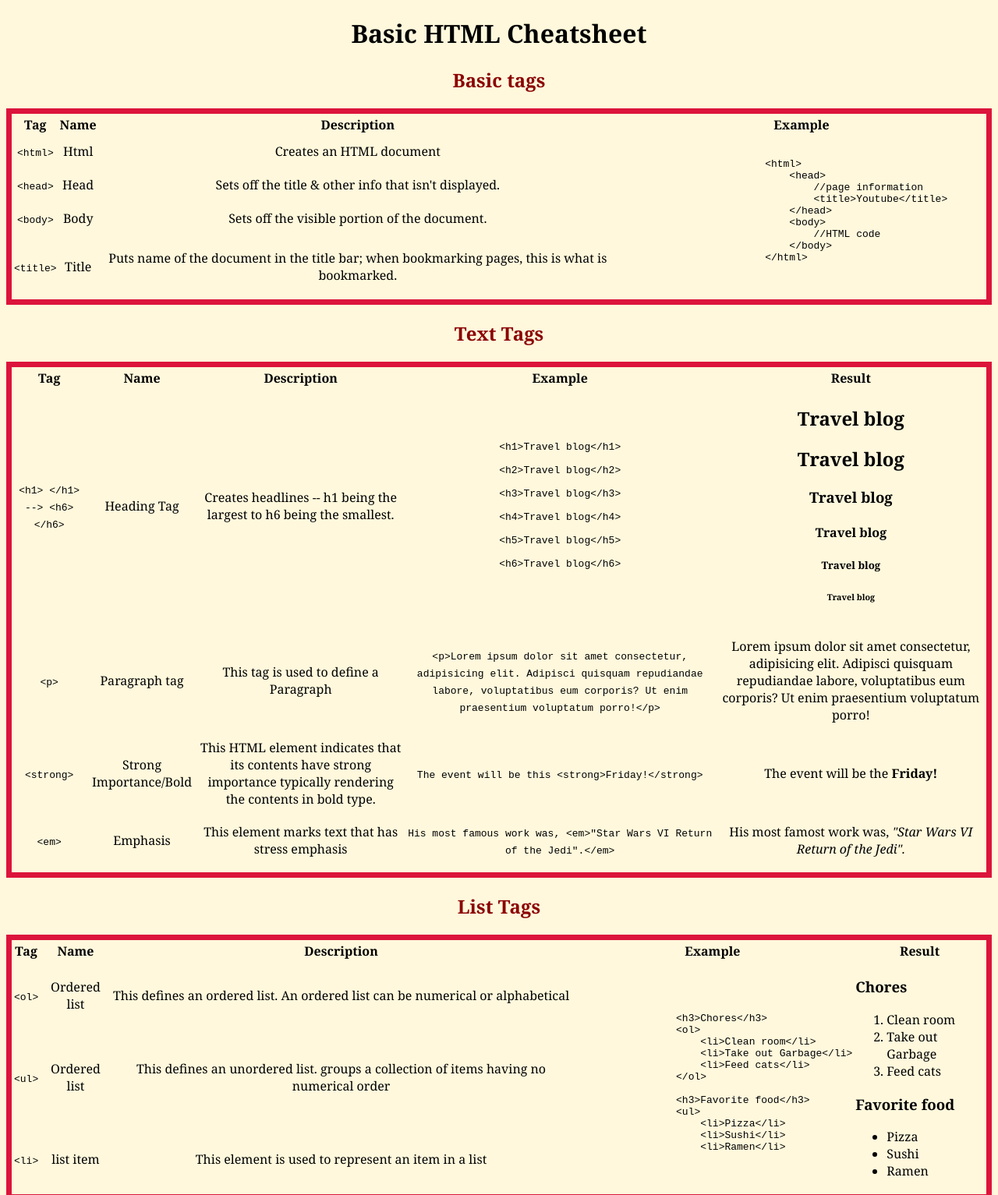
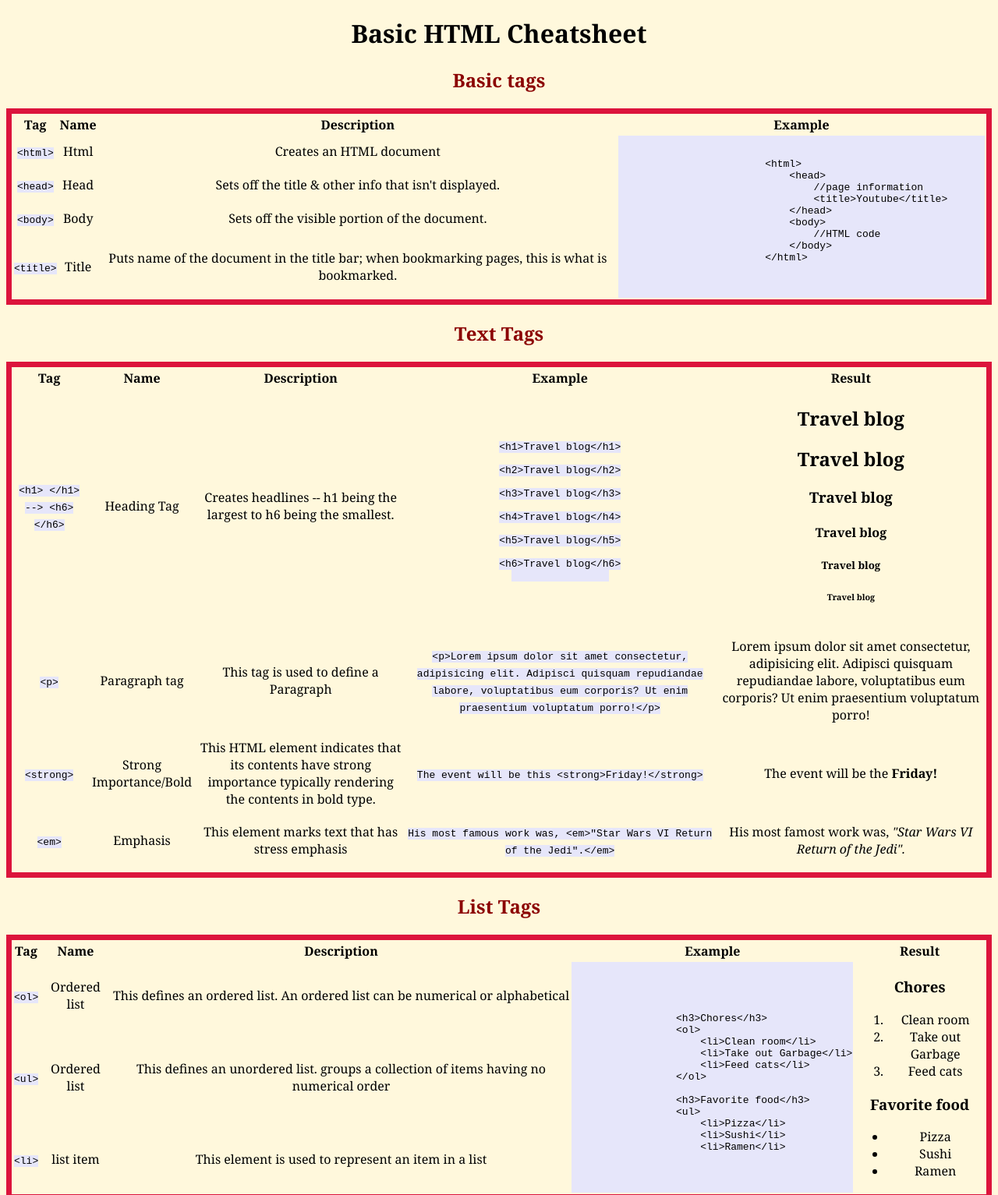
Before and after one commit to j-nathanson/html-cheatsheet, a plain HTML site: page index.html in a window 1280 px wide. Shown: the top 1533 px of the page at 78% size. Drawn offline with Linux system fonts and the light colour scheme.

Commit message:
updated css and html

```diff
--- a/index.html
+++ b/index.html
@@ -26,7 +26,7 @@
               <td><code>&lt;html&gt;<code></td>
               <td>Html</td>
               <td>Creates an HTML document</td>
-              <td class = code-segment rowspan="4">
+              <td class="code-segment" rowspan="4">
                 <pre>
                     <code>
                         &lt;html&gt;
@@ -177,7 +177,7 @@
                      &lt;li&gt;Sushi&lt;/li&gt;
                      &lt;li&gt;Ramen&lt;/li&gt;</code></pre>
                      </td>
-                    <td class="code-segment" rowspan="3"><h3>Chores</h3>
+                    <td rowspan="3"><h3>Chores</h3>
                         <ol>
                             <li>Clean room</li>
                             <li>Take out Garbage</li>
--- a/style.css
+++ b/style.css
@@ -28,3 +28,8 @@ th {
 .code-segment {
   text-align: initial;
 }
+
+code,
+.code-segment {
+  background-color: lavender;
+}
```
